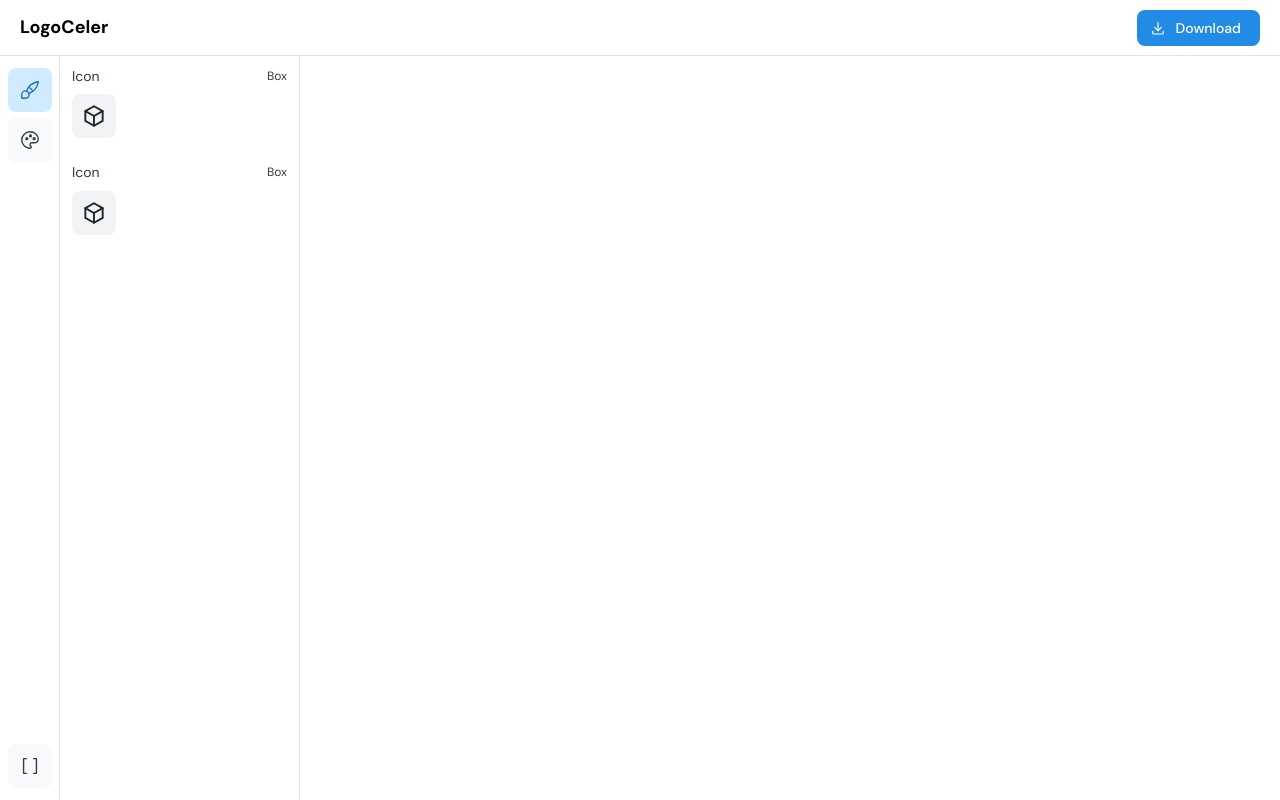
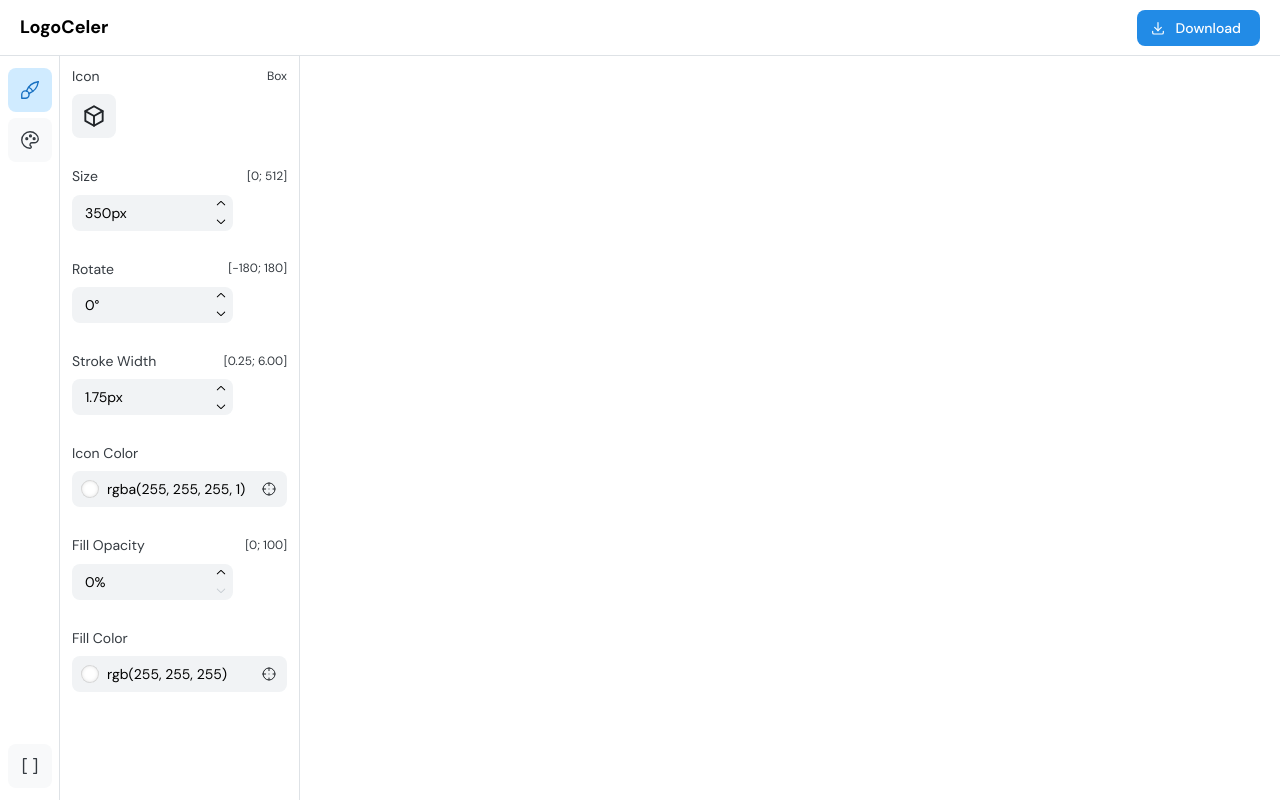
Before and after one commit to mallei/LogoCeler, a React (Vite) app: page / in a window 1280 px wide. Built offline with nearby package versions, Linux system fonts and the light colour scheme; the HTML template or start-up script is replaced by a standard one.

Commit message:
navbar icon section

```diff
--- a/src/components/Navbar/Section/Section.tsx
+++ b/src/components/Navbar/Section/Section.tsx
@@ -6,12 +6,12 @@ interface SectionWrapperProps {
 }
 
 export function SectionWrapper({ children }: SectionWrapperProps) {
-  return <Stack gap={24}>{children}</Stack>;
+  return <Stack gap={28}>{children}</Stack>;
 }
 
 interface SectionFieldProps {
   mainLabel: string;
-  secondaryLabel: string;
+  secondaryLabel?: string;
   children: React.ReactNode;
 }
 
@@ -26,9 +26,11 @@ export function SectionField({
         <Text span size="sm">
           {mainLabel}
         </Text>
-        <Text span size="xs">
-          {secondaryLabel}
-        </Text>
+        {secondaryLabel && (
+          <Text span size="xs">
+            {secondaryLabel}
+          </Text>
+        )}
       </Group>
       {children}
     </Stack>
--- a/src/components/Navbar/Section/SectionIcon/SectionIcon.tsx
+++ b/src/components/Navbar/Section/SectionIcon/SectionIcon.tsx
@@ -1,4 +1,4 @@
-import { ActionIcon } from "@mantine/core";
+import { ActionIcon, ColorInput, NumberInput } from "@mantine/core";
 import {
   SectionWrapper,
   SectionField,
@@ -13,10 +13,77 @@ export function SectionIcon() {
           <IconBox size={26} strokeWidth={1.75} />
         </ActionIcon>
       </SectionField>
-      <SectionField mainLabel="Icon" secondaryLabel="Box">
-        <ActionIcon variant="light" color="gray" size="xl">
-          <IconBox size={26} strokeWidth={1.75} />
-        </ActionIcon>
+      <SectionField mainLabel="Size" secondaryLabel="[0; 512]">
+        <NumberInput
+          variant="filled"
+          suffix="px"
+          defaultValue={350}
+          min={0}
+          max={512}
+          clampBehavior="strict"
+          allowDecimal={false}
+          stepHoldDelay={500}
+          stepHoldInterval={100}
+          w="75%"
+        />
+      </SectionField>
+      <SectionField mainLabel="Rotate" secondaryLabel="[-180; 180]">
+        <NumberInput
+          variant="filled"
+          suffix="&deg;"
+          defaultValue={0}
+          min={-180}
+          max={180}
+          clampBehavior="strict"
+          allowDecimal={false}
+          stepHoldDelay={500}
+          stepHoldInterval={100}
+          w="75%"
+        />
+      </SectionField>
+      <SectionField mainLabel="Stroke Width" secondaryLabel="[0.25; 6.00]">
+        <NumberInput
+          variant="filled"
+          suffix="px"
+          defaultValue={1.75}
+          min={0.25}
+          max={6.0}
+          step={0.25}
+          clampBehavior="strict"
+          decimalScale={2}
+          fixedDecimalScale
+          stepHoldDelay={500}
+          stepHoldInterval={100}
+          w="75%"
+        />
+      </SectionField>
+      <SectionField mainLabel="Icon Color">
+        <ColorInput
+          variant="filled"
+          format="rgba"
+          defaultValue="rgba(255, 255, 255, 1)"
+        />
+      </SectionField>
+      <SectionField mainLabel="Fill Opacity" secondaryLabel="[0; 100]">
+        <NumberInput
+          variant="filled"
+          suffix="%"
+          defaultValue={0}
+          min={0}
+          max={100}
+          clampBehavior="strict"
+          allowDecimal={false}
+          stepHoldDelay={500}
+          stepHoldInterval={100}
+          w="75%"
+        />
+      </SectionField>
+      <SectionField mainLabel="Fill Color">
+        <ColorInput
+          variant="filled"
+          format="rgb"
+          defaultValue="rgb(255, 255, 255)"
+        />
       </SectionField>
     </SectionWrapper>
   );
```
